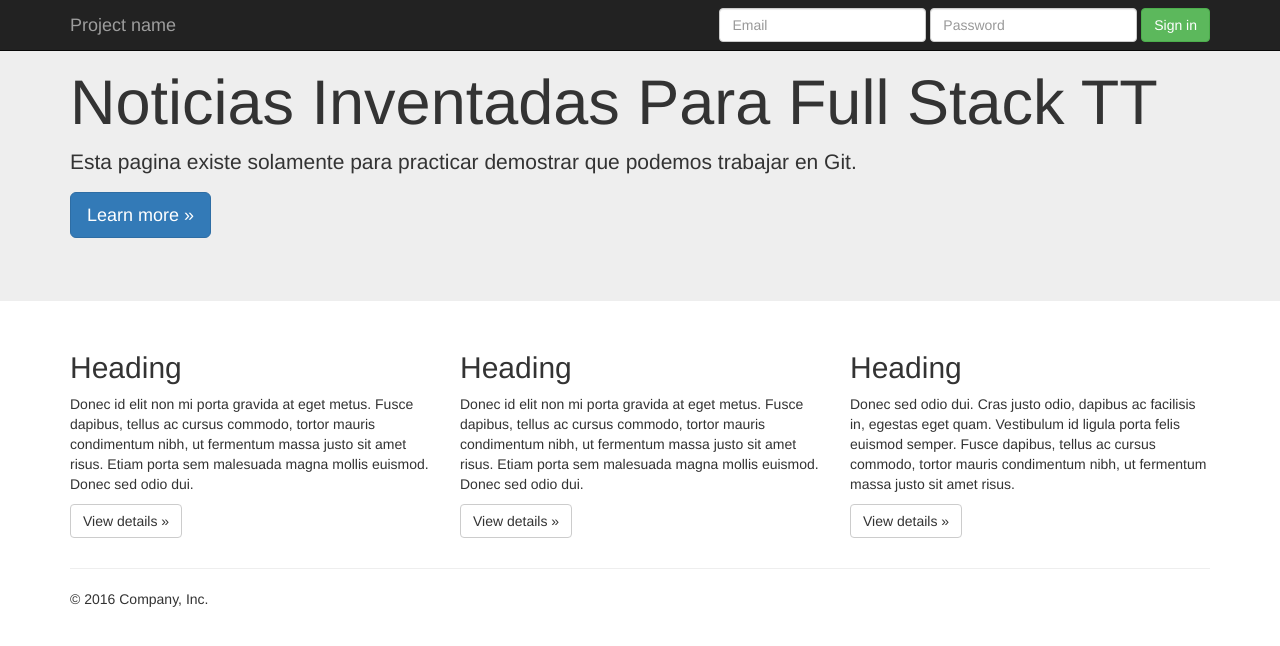
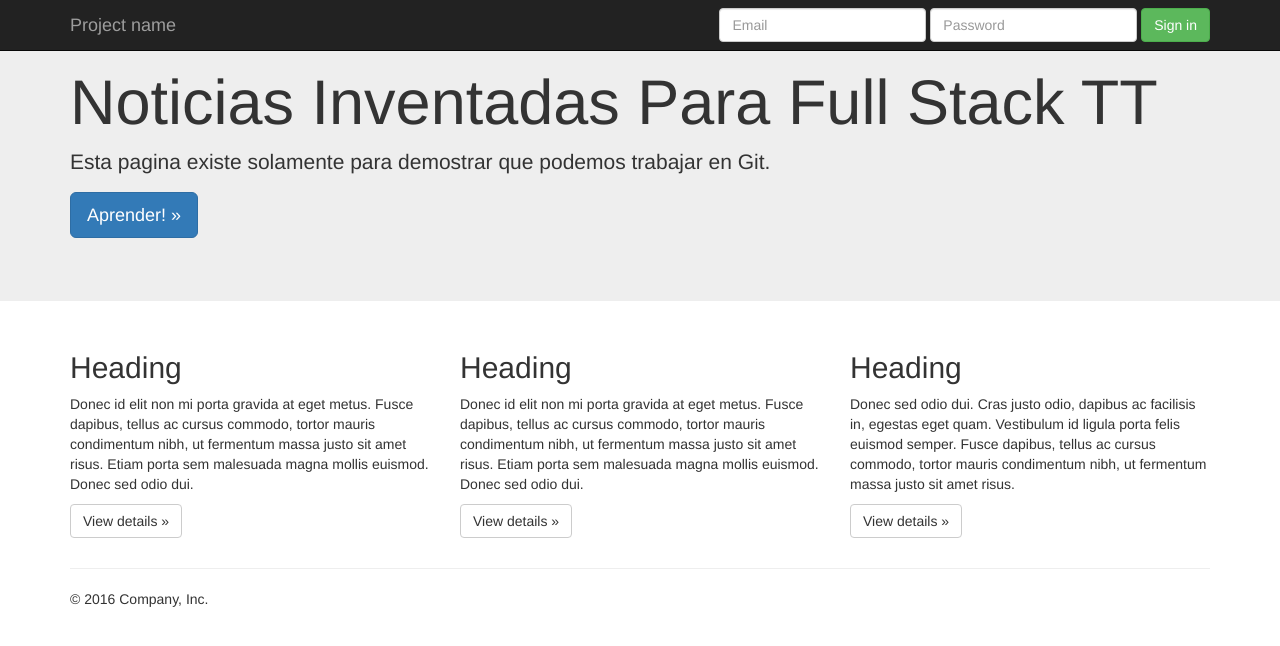
Before and after one commit to apoloss/dh-tarde-git-practica, a plain HTML site: page index.html in a window 1280 px wide. Drawn offline with nearby package versions, Linux system fonts and the light colour scheme; a script that the page names is missing.

Commit message:
algo mas

```diff
--- a/index.html
+++ b/index.html
@@ -41,8 +41,8 @@
     <div class="jumbotron">
       <div class="container">
         <h1>Noticias Inventadas Para Full Stack TT</h1>
-        <p>Esta pagina existe solamente para practicar demostrar que podemos trabajar en Git. </p>
-        <p><a class="btn btn-primary btn-lg" href="#" role="button">Learn more »</a></p>
+        <p>Esta pagina existe solamente para demostrar que podemos trabajar en Git. </p>
+        <p><a class="btn btn-primary btn-lg" href="#" role="button">Aprender! »</a></p>
       </div>
     </div>
 
```
